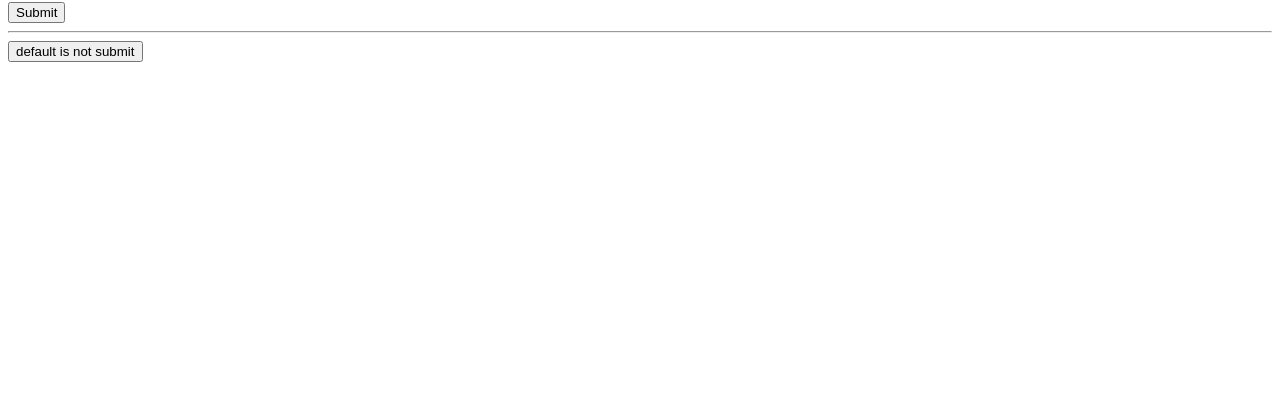
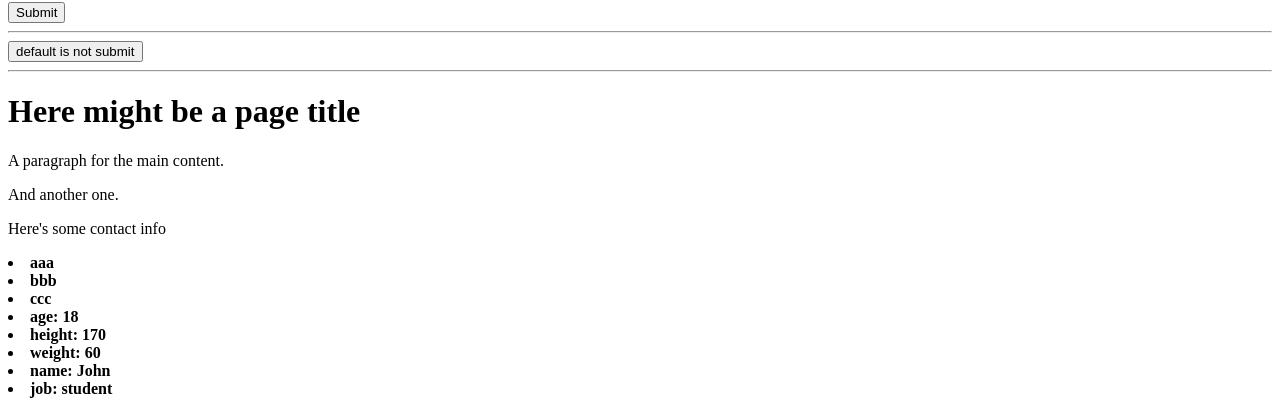
Before and after one commit to samuel871211/Vue-Summary, a Vue app: page / in a window 1280 px wide. Shown: the part 1739-2142 px from the top of the page. Before the commit the page ends 1809 px from the top, so only its background shows below. Built offline with nearby package versions, Linux system fonts and the light colour scheme.

Commit message:
add ScopedSlot

```diff
--- a/src/App.vue
+++ b/src/App.vue
@@ -23,13 +23,45 @@
   <hr/>
   <Slots>my name is yu sheng</Slots>
   <hr/>
-  <Slots>
+  <Slot>
     <div style="color: red">it can also insert html</div>
-  </Slots>
+  </Slot>
   <hr/>
   <SlotWithDefaultContent/>
   <hr/>
   <SlotWithDefaultContent>default is not submit</SlotWithDefaultContent>
+  <hr/>
+  <NamedSlot>
+    <template v-slot:header>
+      <header>
+        <h1>Here might be a page title</h1>
+      </header>
+    </template>
+
+    <template v-slot:default>
+      <main>
+        <p>A paragraph for the main content.</p>
+        <p>And another one.</p>
+      </main>
+    </template>
+
+    <template v-slot:footer>
+      <footer>
+        <p>Here's some contact info</p>
+      </footer>
+    </template>
+  </NamedSlot>
+
+  <ScopedSlot>
+    <div>this is a scoped slot</div>
+    <template v-slot:first="{ item }">
+      <b>{{ item }}</b>
+    </template>
+    <template v-slot:second="{ jsonKey, value }">
+      <b>{{ `${jsonKey}: ${value}` }}</b>
+    </template>
+  </ScopedSlot>
+
 </template>
 
 <script>
@@ -41,8 +73,10 @@ import ClassBinding from './components/ClassBinding.vue'
 import EventHandleAdvance from './components/EventHandleAdvance.vue'
 import ComponentProps from './components/ComponentProps.vue'
 import NonPropAttrs from './components/NonPropAttrs.vue'
-import Slots from './components/Slots.vue'
+import Slot from './components/Slot.vue'
 import SlotWithDefaultContent from './components/SlotWithDefaultContent.vue'
+import NamedSlot from './components/NamedSlot.vue'
+import ScopedSlot from './components/ScopedSlot.vue'
 
 export default {
   components: {
@@ -54,8 +88,10 @@ export default {
     EventHandleAdvance,
     ComponentProps,
     NonPropAttrs,
-    Slots,
-    SlotWithDefaultContent
+    Slot,
+    SlotWithDefaultContent,
+    NamedSlot,
+    ScopedSlot
   },
   methods: {
     excuseMe() {
--- /dev/null
+++ b/src/components/NamedSlot.vue
@@ -0,0 +1,11 @@
+<template>
+  <div>
+    <slot name="header"></slot>
+    <slot></slot>
+    <slot name="footer"></slot>
+  </div>
+</template>
+
+<script>
+export default {}
+</script>
--- /dev/null
+++ b/src/components/ScopedSlot.vue
@@ -0,0 +1,25 @@
+<template>
+  <li v-for="(item, index) in items" :key="index">
+    <slot name="first" :item="item"></slot>
+  </li>
+  <li v-for="(value, jsonKey) in person" :key="jsonKey">
+    <slot name="second" :jsonKey="jsonKey" :value="value"></slot>
+  </li>
+</template>
+
+<script>
+export default {
+  data() {
+    return {
+      items: ['aaa', 'bbb', 'ccc'],
+      person: {
+        age: 18,
+        height: 170,
+        weight: 60,
+        name: 'John',
+        job: 'student',
+      },
+    }
+  },
+}
+</script>
```
Also changed, not shown: src/components/ClassBinding.vue (+4 -4 lines), src/components/Slot.vue (renamed from src/components/Slots.vue), 2 other files (tests, documents, lock files or other folders).
